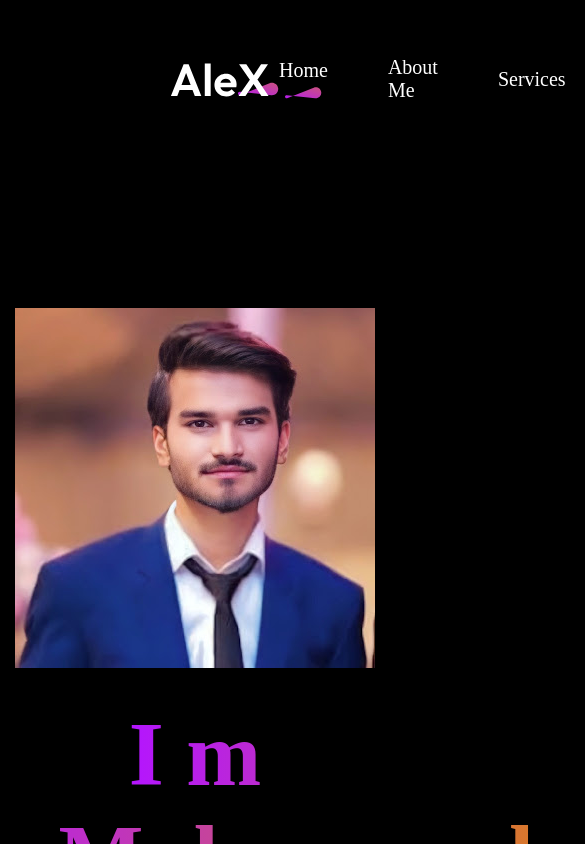
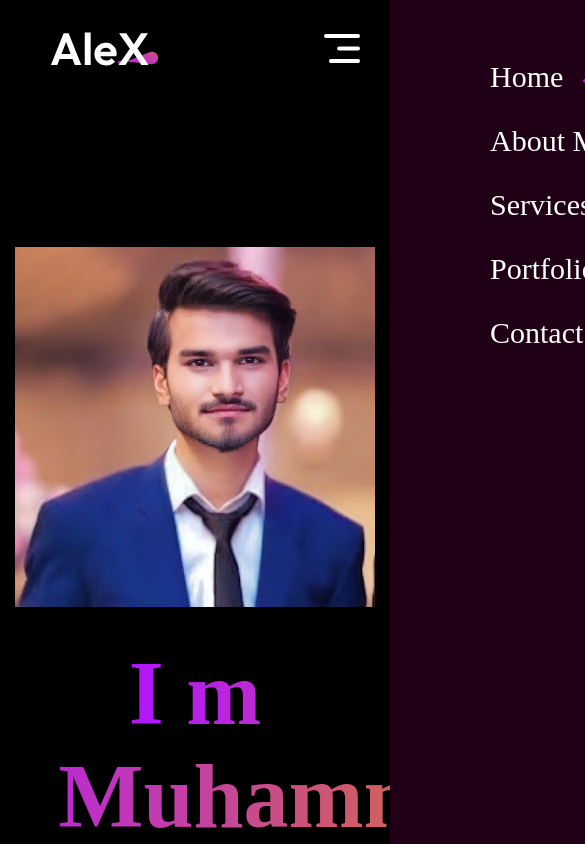
Before and after one commit to bilal-1235/react, a React (Vite) app in the folder portfolio-project/: page / in a window 390 px wide. Shown: the top 844 px of the page, 585 px wide, since content can reach past the window. Built offline with nearby package versions, Linux system fonts and the light colour scheme.

Commit message:
nav Menu Responsive

```diff
--- a/portfolio-project/src/Component/Navbar/Navbar.css
+++ b/portfolio-project/src/Component/Navbar/Navbar.css
@@ -41,4 +41,49 @@
 .anchor-link {
     text-decoration: none;
     color: white;
+
 }
+.nav-mob-close{
+    display: none;
+}
+@media(max-width:768px){
+    .navbar{
+        margin: 20px 50px;
+    }
+    .nav-connect{
+        display: none;
+    }
+    .nav-mob-open{
+        display: block;
+        position: fixed;
+        right: 30px;
+    }
+    .nav-mob-close{
+        display: block;
+        position: relative;
+        top: 30px;
+        left: 290px;
+        width: 30px;
+    }
+    .nav-menu{
+        position: fixed;
+        flex-direction: column;
+        align-items: start;
+        top: 0;
+        gap: 30px;
+        background-color: #1F0016;
+        width: 350px;
+        height: 100%;
+        z-index: 2;
+        transition: right 0.5s;
+        right: -350px;
+    }
+    .nav-menu li{
+        font-size: 30px;
+        padding-left: 100px;
+        flex-direction: row;
+        gap: 20px;
+
+    }
+
+}
--- a/portfolio-project/src/Component/Navbar/Navbar.jsx
+++ b/portfolio-project/src/Component/Navbar/Navbar.jsx
@@ -1,18 +1,31 @@
-import React, { useState } from 'react'
+import React, { useRef, useState } from 'react'
 import './Navbar.css'
 import logo from '../../assets/logo.svg'
 import underline from '../../assets/nav_underline.svg'
 import AnchorLink from 'react-anchor-link-smooth-scroll'
+import menu_open from '../../assets/menu_open.svg'
+import menu_close from '../../assets/menu_close.svg'
 
 
 const Navbar = () => {
     const [menu,setMenu] = useState ("home");
+    const menuRef = useRef();
+
+    const OpenMenu = () => {
+        menuRef.current.style.right="0";
+    }
+    const CloseMenu = () => {
+        menuRef.current.style.right="-350px";
+    }
 
 return (
 
     <div className='navbar'>
         < img  src= {logo} alt=""/>
-        <ul className="nav-menu">
+        <img src={menu_open} onClick= {OpenMenu} alt=""  className='nav-mob-open'/>
+
+        <ul ref={menuRef} className="nav-menu">
+            <img src={menu_close} onClick= {CloseMenu} alt="" className="nav-mob-close" />
         <li> <AnchorLink className = 'anchor-link' offset={50} href = '#home'> <p onClick ={()=> setMenu("home")}>Home</p></AnchorLink> {menu === "home" ? <img src= {underline} alt="" /> : <></> }</li>
         <li> <AnchorLink  className='anchor-link' offset={50} href = '#about'>  <p onClick={()=> setMenu("about")}>About Me</p></AnchorLink>{menu === "about" ? <img src= {underline} alt="" /> : <></> }</li>
         <li> <AnchorLink className='anchor-link' offset={50} href = '#services'>  <p onClick={()=> setMenu("services")}>Services</p></AnchorLink>{menu === "services" ? <img src= {underline} alt="" /> : <></> }</li>
```
